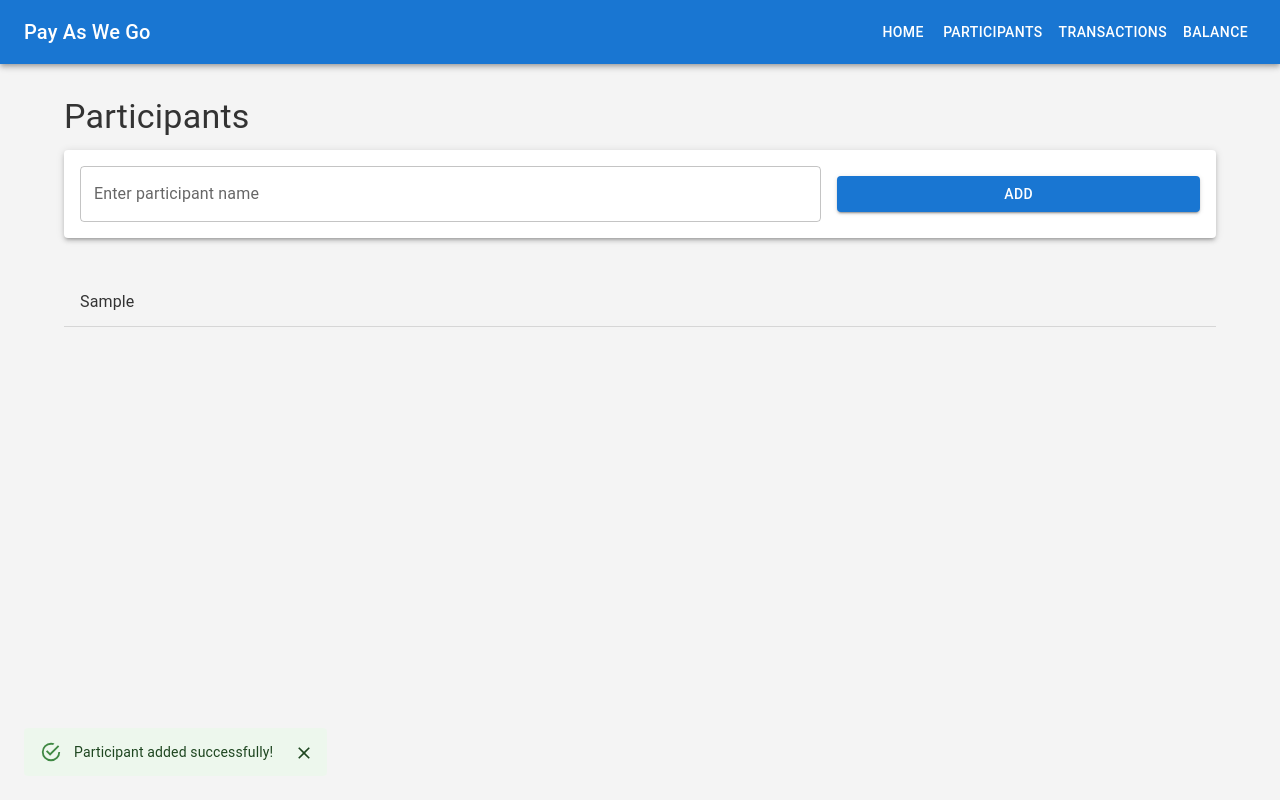
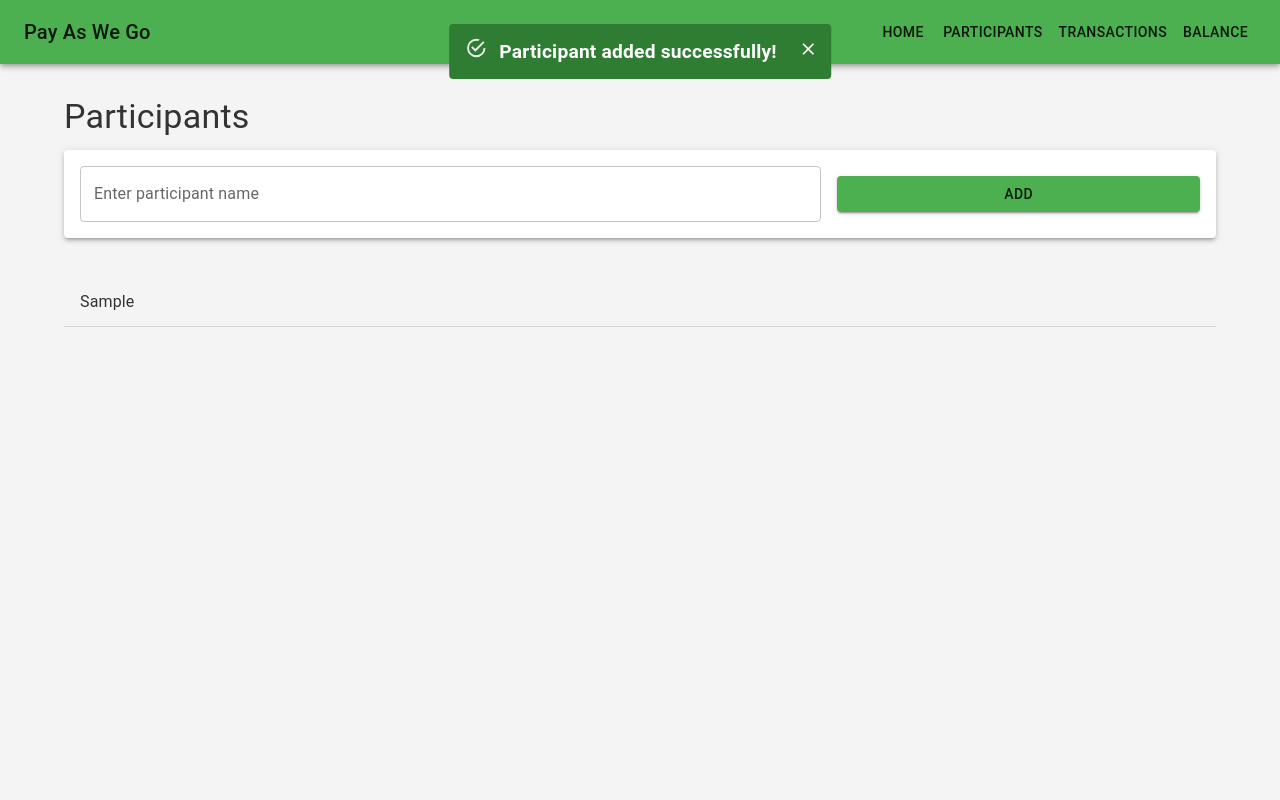
Before and after one commit to cedio/pay-as-we-go, a React (Create React App) app: page /participants in a window 1280 px wide. Both pictures are taken after typing "Sample" into the empty fields and a click on the button "ADD". Built offline with nearby package versions, Linux system fonts and the light colour scheme.

Commit message:
feat(service-worker): works offline

```diff
--- /dev/null
+++ b/craco.config.js
@@ -0,0 +1,14 @@
+const WorkboxWebpackPlugin = require('workbox-webpack-plugin');
+
+module.exports = {
+  webpack: {
+    plugins: {
+      add: [
+        new WorkboxWebpackPlugin.InjectManifest({
+          swSrc: './public/service-worker.js',
+          swDest: 'service-worker.js',
+        }),
+      ],
+    },
+  },
+};
--- /dev/null
+++ b/public/service-worker.js
@@ -0,0 +1,34 @@
+/* eslint-disable no-restricted-globals */
+import { registerRoute } from 'workbox-routing';
+import { StaleWhileRevalidate, CacheFirst } from 'workbox-strategies';
+import { precacheAndRoute } from 'workbox-precaching';
+
+// Precache all the assets generated by the build process.
+precacheAndRoute(self.__WB_MANIFEST || []);
+
+// Cache API requests
+registerRoute(
+  ({ url }) => url.origin === 'http://localhost:3000', // Update with your API domain
+  new StaleWhileRevalidate({
+    cacheName: 'api-cache',
+  })
+);
+
+// Cache images
+registerRoute(
+  ({ request }) => request.destination === 'image',
+  new CacheFirst({
+    cacheName: 'image-cache',
+    plugins: [
+      // Add plugins if needed
+    ],
+  })
+);
+
+// Fallback to index.html for navigation requests (for React Router)
+registerRoute(
+  ({ request }) => request.mode === 'navigate',
+  async () => {
+    return caches.match('/index.html', { ignoreSearch: true });
+  }
+);
--- a/src/index.js
+++ b/src/index.js
@@ -7,11 +7,15 @@ import App from './App';
 import { Provider } from 'react-redux';
 import store from './redux/store';
 import * as serviceWorkerRegistration from './serviceWorkerRegistration'; // Ensure this file exists
+import { ThemeProvider } from '@mui/material/styles';
+import theme from './theme'; // Ensure this path is correct
 
 ReactDOM.render(
   <React.StrictMode>
     <Provider store={store}>
-      <App />
+      <ThemeProvider theme={theme}>
+        <App />
+      </ThemeProvider>
     </Provider>
   </React.StrictMode>,
   document.getElementById('root')
--- a/src/pages/Participants.js
+++ b/src/pages/Participants.js
@@ -1,8 +1,25 @@
 import React, { useState } from 'react';
 import { useSelector, useDispatch } from 'react-redux';
 import { addParticipant } from '../redux/slices/transactionsSlice';
-import { Container, Typography, TextField, Button, List, ListItem, ListItemText, Grid, Paper } from '@mui/material';
-import { Snackbar, Alert } from '@mui/material';
+import {
+  Container,
+  Typography,
+  Paper,
+  Grid,
+  TextField,
+  Button,
+  List,
+  ListItem,
+  ListItemText,
+  Snackbar,
+  Alert,
+} from '@mui/material';
+import Slide from '@mui/material/Slide';
+
+// Optional: Slide Transition for Snackbar
+function SlideTransition(props) {
+  return <Slide {...props} direction="down" />;
+}
 
 function Participants() {
   const participants = useSelector((state) => state.transactions.participants);
@@ -20,6 +37,22 @@ function Participants() {
 
   return (
     <Container>
+      <Snackbar
+        open={open}
+        autoHideDuration={6000}
+        onClose={() => setOpen(false)}
+        anchorOrigin={{ vertical: 'top', horizontal: 'center' }} // Positioning at top-center
+        TransitionComponent={SlideTransition} // Adding slide transition
+      >
+        <Alert
+          onClose={() => setOpen(false)}
+          severity="success"
+          sx={{ width: '100%', fontSize: '1.2rem', fontWeight: 'bold' }} // Enhanced styling
+          variant="filled" // Filled variant for higher visibility
+        >
+          Participant added successfully!
+        </Alert>
+      </Snackbar>
       <Typography variant="h4" gutterBottom sx={{ mt: 4 }}>
         Participants
       </Typography>
@@ -48,11 +81,6 @@ function Participants() {
           </ListItem>
         ))}
       </List>
-      <Snackbar open={open} autoHideDuration={6000} onClose={() => setOpen(false)}>
-        <Alert onClose={() => setOpen(false)} severity="success" sx={{ width: '100%' }}>
-          Participant added successfully!
-        </Alert>
-      </Snackbar>
     </Container>
   );
 }
--- a/src/serviceWorkerRegistration.js
+++ b/src/serviceWorkerRegistration.js
@@ -11,20 +11,16 @@
 
 const isLocalhost = Boolean(
   window.location.hostname === 'localhost' ||
-    // [::1] is the IPv6 localhost address.
     window.location.hostname === '[::1]' ||
-    // 127.0.0.0/8 are considered localhost for IPv4.
     window.location.hostname.match(
       /^127(?:\.(?:25[0-5]|2[0-4]\d|[01]?\d\d?)){3}$/
     )
 );
 
 export function register(config) {
-  if (process.env.NODE_ENV === 'production' && 'serviceWorker' in navigator) {
-    // The URL constructor is available in all browsers that support SW.
+  if ('serviceWorker' in navigator) {
     const publicUrl = new URL(process.env.PUBLIC_URL, window.location.href);
     if (publicUrl.origin !== window.location.origin) {
-      // The service worker won't work if PUBLIC_URL is on a different origin
       return;
     }
 
@@ -32,18 +28,14 @@ export function register(config) {
       const swUrl = `${process.env.PUBLIC_URL}/service-worker.js`;
 
       if (isLocalhost) {
-        // This is running on localhost. Check if a service worker exists.
         checkValidServiceWorker(swUrl, config);
 
-        // Add some additional logging.
         navigator.serviceWorker.ready.then(() => {
           console.log(
-            'This web app is being served cache-first by a service ' +
-              'worker.'
+            'This web app is being served cache-first by a service worker.'
           );
         });
       } else {
-        // Register the service worker.
         registerValidSW(swUrl, config);
       }
     });
@@ -82,7 +74,6 @@ function registerValidSW(swUrl, config) {
 }
 
 function checkValidServiceWorker(swUrl, config) {
-  // Check if the service worker can be found.
   fetch(swUrl, {
     headers: { 'Service-Worker': 'script' },
   })
@@ -92,14 +83,12 @@ function checkValidServiceWorker(swUrl, config) {
         response.status === 404 ||
         (contentType != null && contentType.indexOf('javascript') === -1)
       ) {
-        // No service worker found. Reload the page.
         navigator.serviceWorker.ready.then(registration => {
           registration.unregister().then(() => {
             window.location.reload();
           });
         });
       } else {
-        // Service worker found. Proceed as normal.
         registerValidSW(swUrl, config);
       }
     })
```
Also changed, not shown: package.json (+7 -3 lines), 1 other file (tests, documents, lock files or other folders).
